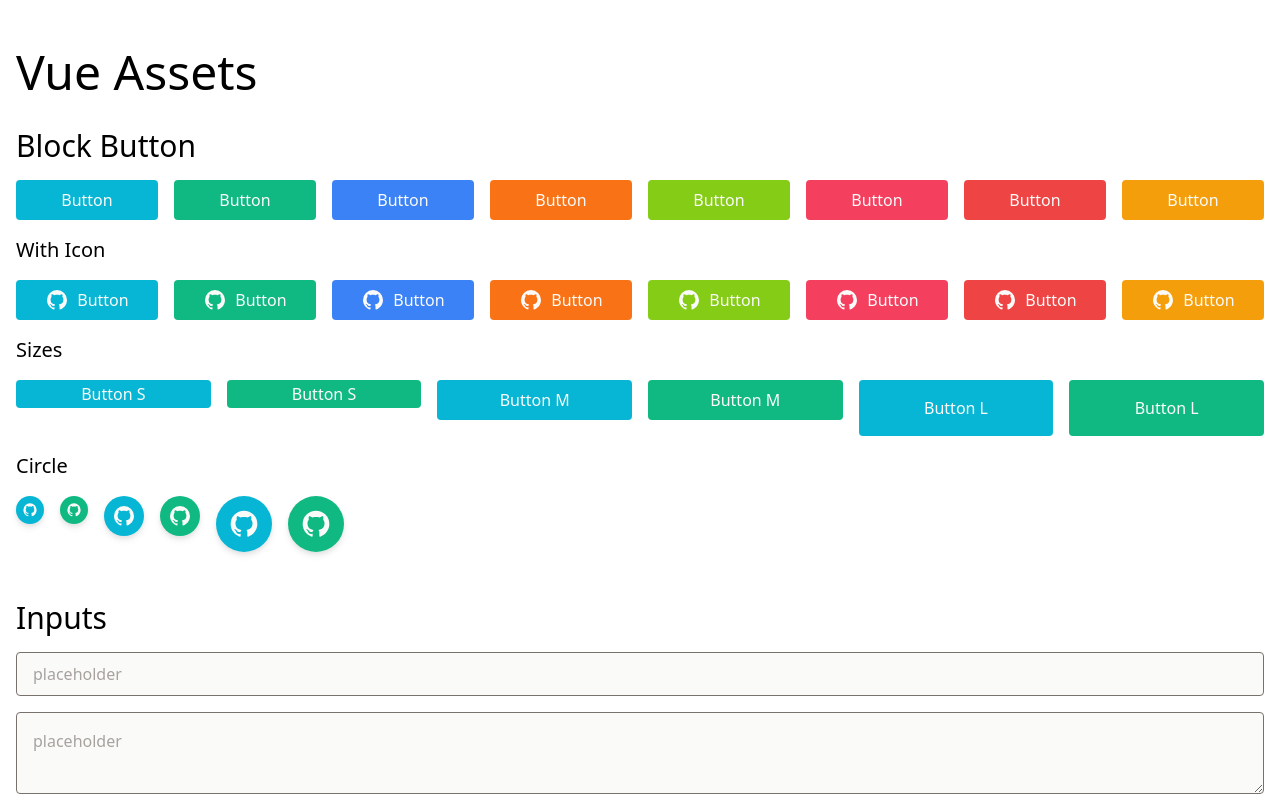
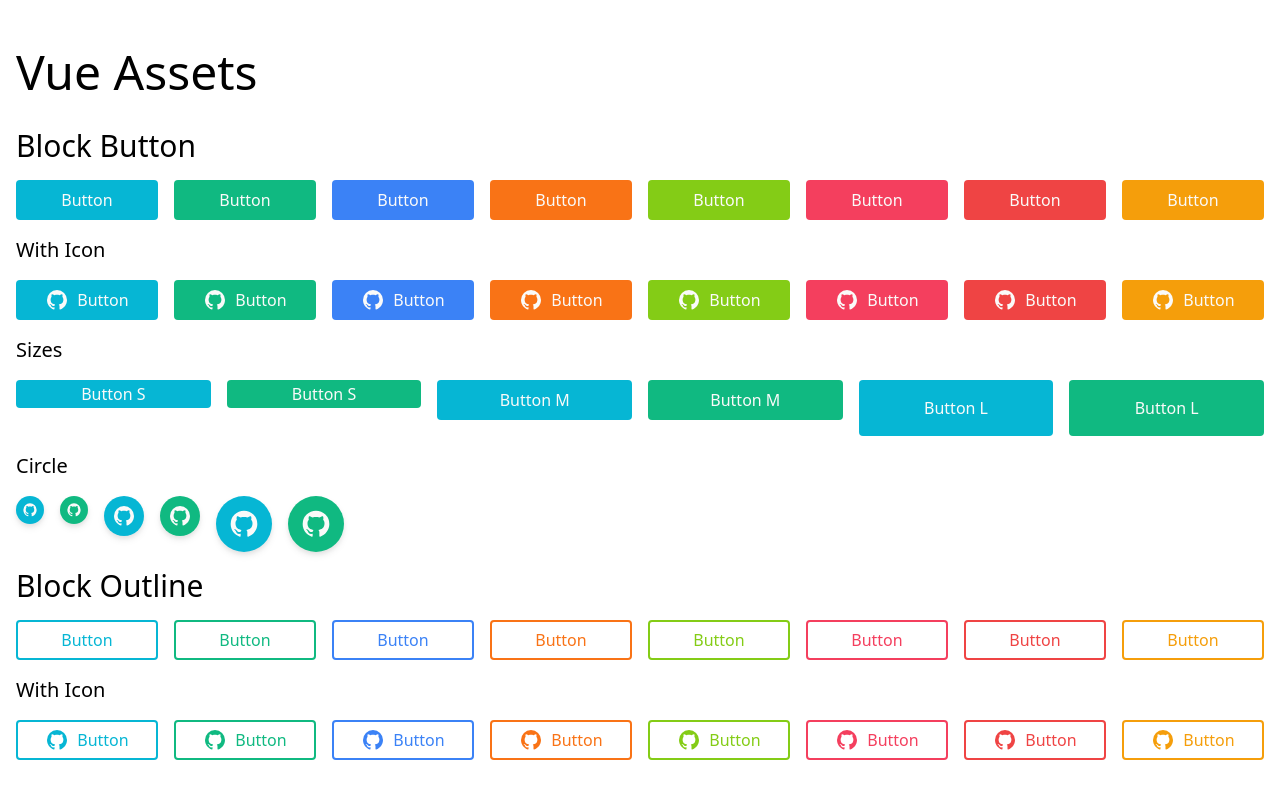
Before and after one commit to ykob/vue-assets, a Vue app: page / in a window 1280 px wide. Shown: the top 800 px of the page. Built offline with nearby package versions, Linux system fonts and the light colour scheme; the HTML template or start-up script is replaced by a standard one.

Commit message:
added ButtonOutline component.

```diff
--- a/src/components/button/ButtonBasics.vue
+++ b/src/components/button/ButtonBasics.vue
@@ -25,6 +25,5 @@ export default defineComponent({
   align-items: center;
   justify-content: center;
   white-space: nowrap;
-  border: 0;
 }
 </style>
--- /dev/null
+++ b/src/components/button/ButtonOutline.vue
@@ -0,0 +1,144 @@
+<template>
+  <button-basics :class="classnames" :tag="tag" @click="$emit('click', $event)">
+    <icon-basics v-if="icon !== undefined" :d="icon" />
+    <slot></slot>
+  </button-basics>
+</template>
+
+<script lang="ts">
+import { defineComponent, PropType } from 'vue'
+import ButtonBasics from '@/components/button/ButtonBasics.vue'
+import IconBasics from '@/components/icon/IconBasics.vue'
+import { Semantics } from '@/types/'
+
+type ButtonSize = 's' | 'm' | 'l'
+
+export default defineComponent({
+  name: 'ButtonBlock',
+  components: {
+    ButtonBasics,
+    IconBasics,
+  },
+  props: {
+    buttonSize: {
+      type: String as PropType<ButtonSize>,
+      default: 'm',
+    },
+    buttonType: {
+      type: String as PropType<Semantics>,
+      default: 'primary',
+    },
+    circle: {
+      type: Boolean,
+      default: false,
+    },
+    icon: {
+      type: String || undefined,
+      default: undefined,
+    },
+    isLoading: {
+      type: Boolean,
+      default: false,
+    },
+    tag: {
+      type: String,
+      default: 'button',
+    },
+  },
+  computed: {
+    classnames(): string[] {
+      const colorClassnames = (buttonType: Semantics): string[] => {
+        switch (buttonType) {
+          case 'primary':
+          default:
+            return [
+              'border-primary-500',
+              'text-primary-500',
+              'active:bg-primary-600',
+              'active:border-primary-600',
+              'hover:bg-primary-500',
+            ]
+          case 'secondary':
+            return [
+              'border-secondary-500',
+              'text-secondary-500',
+              'active:bg-secondary-600',
+              'active:border-secondary-600',
+              'hover:bg-secondary-500',
+            ]
+          case 'information':
+            return [
+              'border-information-500',
+              'text-information-500',
+              'active:bg-information-600',
+              'active:border-information-600',
+              'hover:bg-information-500',
+            ]
+          case 'attention':
+            return [
+              'border-attention-500',
+              'text-attention-500',
+              'active:bg-attention-600',
+              'active:border-attention-600',
+              'hover:bg-attention-500',
+            ]
+          case 'success':
+            return [
+              'border-success-500',
+              'text-success-500',
+              'active:bg-success-600',
+              'active:border-success-600',
+              'hover:bg-success-500',
+            ]
+          case 'destructive':
+            return [
+              'border-destructive-500',
+              'text-destructive-500',
+              'active:bg-destructive-600',
+              'active:border-destructive-600',
+              'hover:bg-destructive-500',
+            ]
+          case 'error':
+            return [
+              'border-error-500',
+              'text-error-500',
+              'active:bg-error-600',
+              'active:border-error-600',
+              'hover:bg-error-500',
+            ]
+          case 'warning':
+            return [
+              'border-warning-500',
+              'text-warning-500',
+              'active:bg-warning-600',
+              'active:border-warning-600',
+              'hover:bg-warning-500',
+            ]
+        }
+      }
+      const sizeClassnames = (buttonSize: ButtonSize): string[] => {
+        switch (buttonSize) {
+          case 's':
+            return [this.circle ? 'w-7' : 'w-full', 'h-7']
+          case 'm':
+          default:
+            return [this.circle ? 'w-10' : 'w-full', 'h-10']
+          case 'l':
+            return [this.circle ? 'w-14' : 'w-full', 'h-14']
+        }
+      }
+
+      return [
+        ...colorClassnames(this.buttonType),
+        ...sizeClassnames(this.buttonSize),
+        ...(this.circle ? ['drop-shadow-md', 'rounded-full'] : ['rounded']),
+        'border-2',
+        'border-solid',
+        'gap-2',
+        'transition-colors',
+        'hover:text-neutral-50',
+      ]
+    },
+  },
+})
+</script>
--- a/src/views/ViewHome.vue
+++ b/src/views/ViewHome.vue
@@ -73,6 +73,44 @@
       <icon-basics :d="icon.mdiGithub" size="l" />
     </button-block>
   </div>
+  <h2 class="mb-4 text-3xl">Block Outline</h2>
+  <div class="flex gap-4 mb-4">
+    <button-outline buttonType="primary"> Button </button-outline>
+    <button-outline buttonType="secondary"> Button </button-outline>
+    <button-outline buttonType="information"> Button </button-outline>
+    <button-outline buttonType="attention"> Button </button-outline>
+    <button-outline buttonType="success"> Button </button-outline>
+    <button-outline buttonType="destructive"> Button </button-outline>
+    <button-outline buttonType="error"> Button </button-outline>
+    <button-outline buttonType="warning"> Button </button-outline>
+  </div>
+  <h3 class="mb-4 text-xl">With Icon</h3>
+  <div class="flex gap-4 mb-4">
+    <button-outline buttonType="primary" :icon="icon.mdiGithub">
+      Button
+    </button-outline>
+    <button-outline buttonType="secondary" :icon="icon.mdiGithub">
+      Button
+    </button-outline>
+    <button-outline buttonType="information" :icon="icon.mdiGithub">
+      Button
+    </button-outline>
+    <button-outline buttonType="attention" :icon="icon.mdiGithub">
+      Button
+    </button-outline>
+    <button-outline buttonType="success" :icon="icon.mdiGithub">
+      Button
+    </button-outline>
+    <button-outline buttonType="destructive" :icon="icon.mdiGithub">
+      Button
+    </button-outline>
+    <button-outline buttonType="error" :icon="icon.mdiGithub">
+      Button
+    </button-outline>
+    <button-outline buttonType="warning" :icon="icon.mdiGithub">
+      Button
+    </button-outline>
+  </div>
   <h2 class="mt-12 mb-4 text-3xl">Inputs</h2>
   <div class="flex flex-col gap-4 mb-4">
     <input-text v-model="inputText" placeholder="placeholder" />
@@ -97,6 +135,7 @@
 import { defineComponent } from 'vue'
 import { mdiGithub } from '@mdi/js'
 import ButtonBlock from '@/components/button/ButtonBlock.vue'
+import ButtonOutline from '@/components/button/ButtonOutline.vue'
 import IconBasics from '@/components/icon/IconBasics.vue'
 import InputMultilineText from '@/components/input/InputMultilineText.vue'
 import InputText from '@/components/input/InputText.vue'
@@ -105,6 +144,7 @@ export default defineComponent({
   name: 'ViewHome',
   components: {
     ButtonBlock,
+    ButtonOutline,
     IconBasics,
     InputMultilineText,
     InputText,
```
